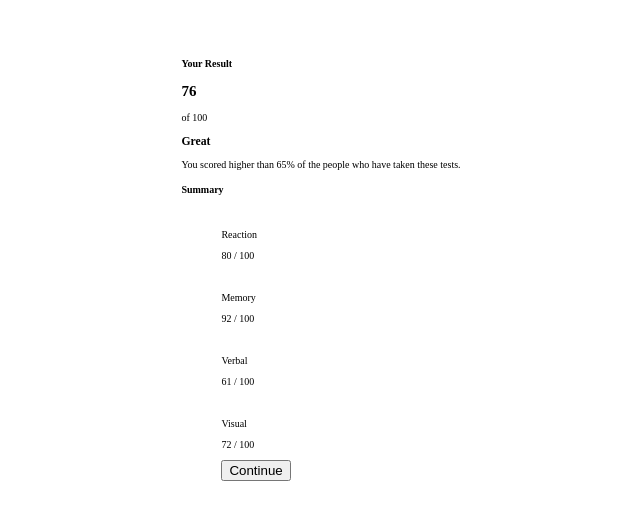
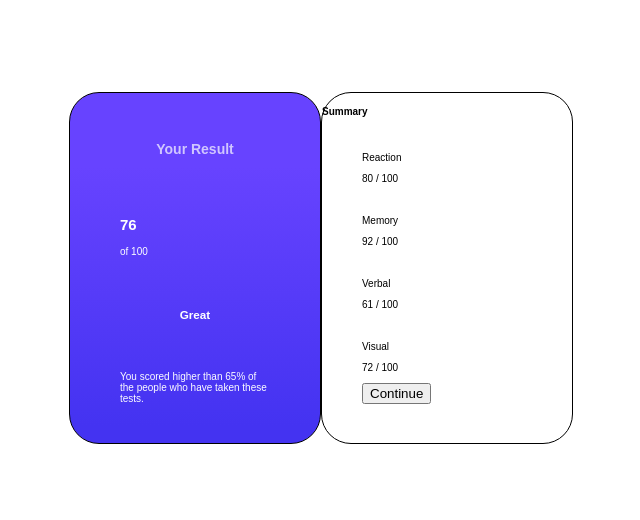
Before and after one commit to heckspoiler/result_summary_component, a plain HTML site: page index.html in a window 1280 px wide. Shown: the part 140-660 px from the top of the page, without its empty margins (327-967 px from the left). Drawn offline with Linux system fonts and the light colour scheme.

Commit message:
styling left card

```diff
--- a/index.html
+++ b/index.html
@@ -24,7 +24,7 @@
             </section>
 
             <!--Right Card-->
-            <section class="class-right class">
+            <section class="class-right card">
                   <h4>Summary</h4>
                   <ul class="card-right-list">
                         <li class="reaction">
--- a/style.css
+++ b/style.css
@@ -13,12 +13,66 @@ body {
       height: 100vh;
       justify-content: center;
       align-items: center;
+      font-family: Arial, Helvetica, sans-serif;
 }
 
 /* component styling */
 
 /* card section styling */
 
+.cards-container {
+
+      display: flex;
+      justify-content: center;
+      align-items: center;
+}
+
+.card {
+      border: 1px solid black;
+      height: 35rem;
+      width: 25rem;
+      border-radius: 30px;
+
+}
+
+
+
+
+/* card left styling */
+
+.card-left {
+      display: flex;
+      flex-direction: column;
+      justify-content: space-evenly;
+      align-items: center;
+      background: rgb(68, 51, 241);
+      background: linear-gradient(0deg, rgba(68, 51, 241, 1) 5%, rgba(103, 67, 255, 1) 79%);
+      color: #FDFEFF;
+}
+
+.card-left p {
+      width: 15rem;
+}
+
+.card-left h4 {
+      font-size: 1.4rem;
+      opacity: 0.7;
+}
+
+
+
+
+
+
+
+
+
+
+
+
+
+
+
 ul {
       list-style-type: none;
 }
```
